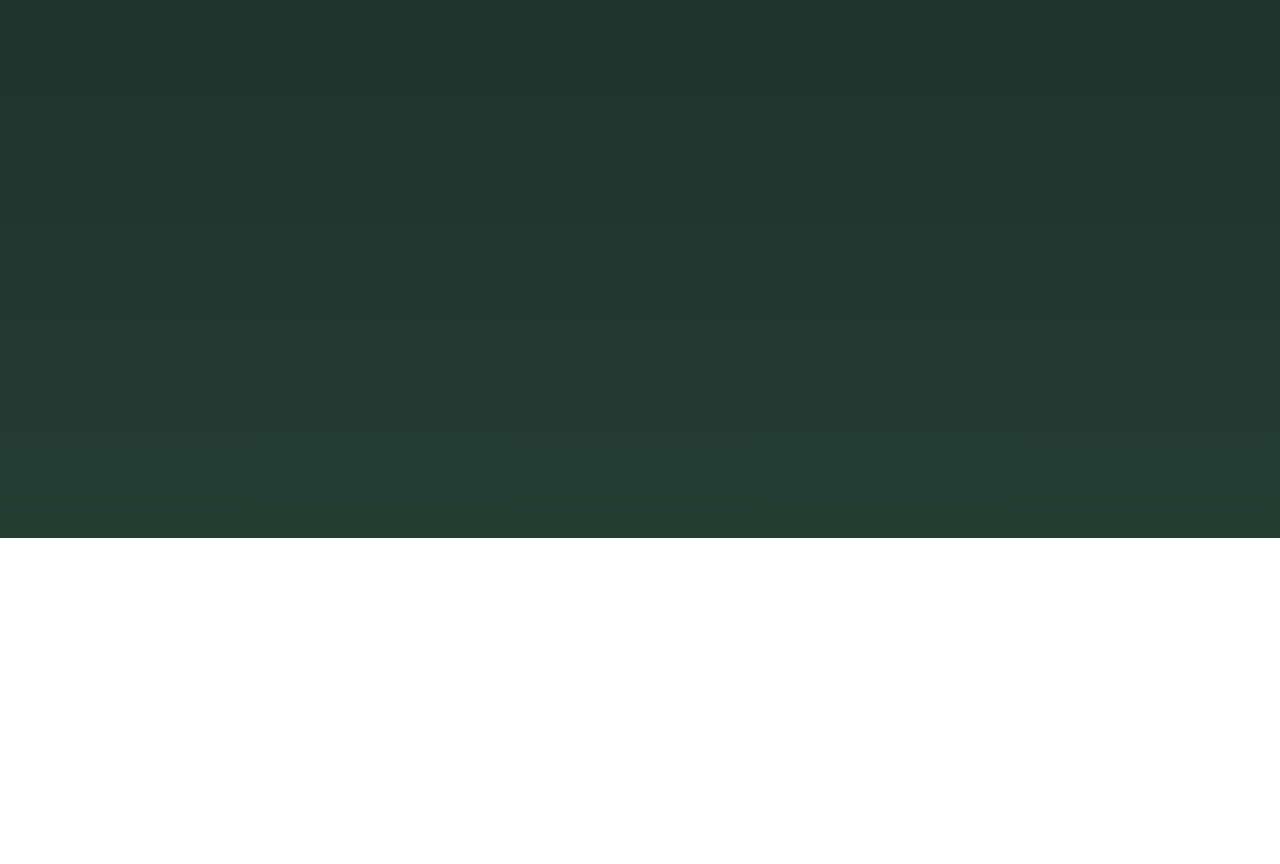
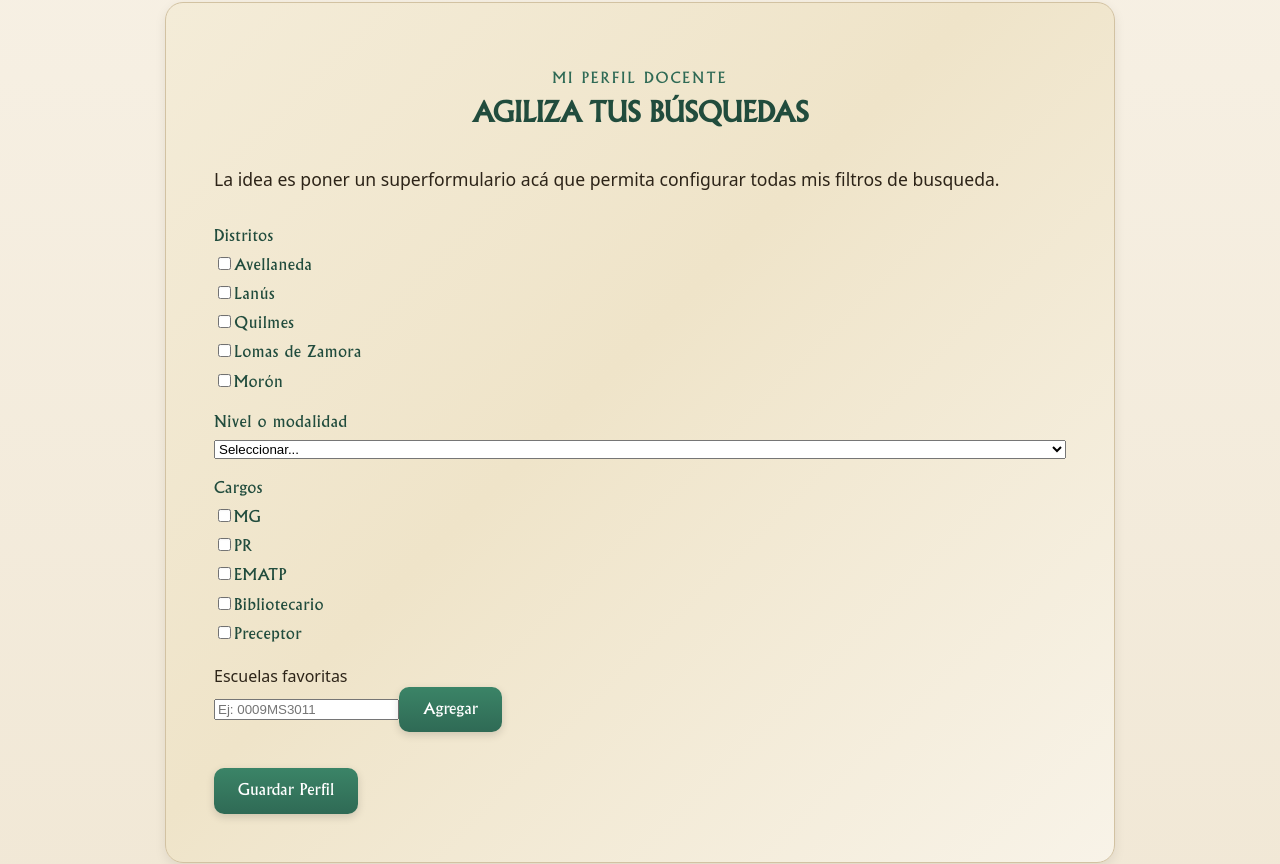
Before and after one commit to alexander5109/TalentoTechReact2026, a React (Vite) app: page /myProfile in a window 1280 px wide. Before the commit this address had no page. Shown: the part 262-1126 px from the top of the page. Before the commit the page ends 800 px from the top, so only its background shows below. Built offline with nearby package versions, Linux system fonts and the light colour scheme.

Commit message:
ok mi perfil

```diff
--- a/src/App.jsx
+++ b/src/App.jsx
@@ -4,7 +4,7 @@ import HomePage from './components/Pages/HomePage/HomePage'
 import OfertasPage from './components/Pages/OfertasPage/OfertasPage'
 import AboutPage from './components/Pages/AboutPage/AboutPage'
 import ContactoPage from './components/Pages/ContactoPage/ContactoPage'
-import MiPerfilPage from './components/Pages/MiPerfilPage/MiPerfilPage'
+import MyProfilePage from './components/Pages/MyProfilePage/MyProfilePage'
 import PendingPostulationsPage from './components/Pages/PendingPostulationsPage/PendingPostulationsPage'
 import OfertaDetallePage from './components/Pages/OfertaDetallePage/OfertaDetallePage'
 
@@ -17,7 +17,7 @@ export default function App() {
 				<Route path="/ofertas/:idOferta" element={<OfertaDetallePage />} />
 				<Route path="/about" element={<AboutPage />} />
 				<Route path="/contacto" element={<ContactoPage />} />
-				<Route path="/miPerfil" element={<MiPerfilPage />} />
+				<Route path="/myProfile" element={<MyProfilePage />} />
 				<Route path="/pendingPostulations" element={<PendingPostulationsPage />} />
 			</Route>
 		</Routes>
--- a/src/components/Header/Header.jsx
+++ b/src/components/Header/Header.jsx
@@ -21,8 +21,8 @@ export default function Header() {
 	else if (location.pathname === "/pendingPostulations") {
 		subtitle = "Mis postulaciones"
 	}
-	else if (location.pathname === "/miPerfil") {
-		subtitle = "Mi perfil"
+	else if (location.pathname === "/myProfile") {
+		subtitle = "Mi perfil docente"
 	}
 	else {
 		subtitle = "Ruta sin cabecera"
--- a/src/components/NavBar/NavBar.jsx
+++ b/src/components/NavBar/NavBar.jsx
@@ -24,7 +24,7 @@ export default function NavBar() {
 				APD Finder
 			</NavLink>
 
-			<div className={styles.links}>
+			<div className={styles.centralLinks}>
 
 				<NavLink
 					to="/"
@@ -55,7 +55,17 @@ export default function NavBar() {
 				</NavLink>
 
 			</div>
-
+			<div className={styles.rightLinks}>
+				<NavLink
+					to="/myProfile"
+					className={({ isActive }) =>
+						isActive
+							? `${styles.pendingButton} ${styles.activePending}`
+							: styles.pendingButton
+					}
+				>
+					👤 Mi Perfil
+				</NavLink>
 				<NavLink
 					to="/pendingPostulations"
 					className={({ isActive }) =>
@@ -66,6 +76,7 @@ export default function NavBar() {
 				>
 					📝 Postulaciones ({pendingPostulations.length})
 				</NavLink>
+			</div>
 
 		</nav>
 	)
--- a/src/components/NavBar/NavBar.module.css
+++ b/src/components/NavBar/NavBar.module.css
@@ -23,12 +23,6 @@
 	opacity: 0.85;
 }
 
-.links {
-	display: flex;
-	flex-wrap: wrap;
-	gap: 0.7rem;
-}
-
 .link {
 	font-family: var(--font-heading);
 	text-decoration: none;
@@ -48,9 +42,16 @@
 	color: var(--text-500);
 }
 
-.rightSection {
+.centralLinks {
 	display: flex;
-	align-items: center;
+	flex-wrap: wrap;
+	gap: 0.7rem;
+}
+
+.rightLinks {
+	display: flex;
+	align-items: right;
+	gap: 0.7rem;
 }
 
 .pendingButton {
--- a/src/components/Pages/ContactoPage/ContactoPage.jsx
+++ b/src/components/Pages/ContactoPage/ContactoPage.jsx
@@ -4,11 +4,22 @@ import PrettyText from "../../common/PrettyText/PrettyText";
 
 import styles from "./ContactoPage.module.css"
 
+import Swal from "sweetalert2"
+
 export default function ContactoPage() {
 
 	function manejarSubmit(e) {
 		e.preventDefault()
-		alert("Mensaje enviado")
+		Swal.fire({
+			title: "Mensaje enviado",
+			text:
+				`Mentira. No se envió nada. \n Salu2`,
+			icon: "success",
+			timer: 1000,
+			showConfirmButton: false,
+			toast: true,
+			position: "center"
+		})
 	}
 
 	return (
--- a/src/components/Pages/MiPerfilPage/MiPerfilPage.jsx
+++ /dev/null
@@ -1,12 +0,0 @@
-
-export default function MiPerfilPage() {
-	return (
-		<>
-			<h1>MiPerfil</h1>
-
-			<h2>
-				La idea es configurar la oblea y/o titulo acá.
-			</h2>
-		</>
-	)
-}
--- /dev/null
+++ b/src/components/Pages/MyProfilePage/MyProfilePage.jsx
@@ -0,0 +1,364 @@
+import TextContainer from "../../common/TextContainer/TextContainer";
+import SectionTitleH3 from "../../common/SectionTitleH3/SectionTitleH3";
+import PrettyText from "../../common/PrettyText/PrettyText";
+
+import styles from "./MyProfilePage.module.css"
+import { useState } from "react";
+
+import Swal from "sweetalert2"
+
+const DISTRITOS = [
+	"Avellaneda",
+	"Lanús",
+	"Quilmes",
+	"Lomas de Zamora",
+	"Morón",
+];
+
+const NIVELES = [
+	"Inicial",
+	"Primaria",
+	"Secundaria",
+	"Especial",
+	"Adultos",
+];
+
+const CARGOS = [
+	"MG",
+	"PR",
+	"EMATP",
+	"Bibliotecario",
+	"Preceptor",
+];
+
+const STORAGE_KEY = "apd-profile";
+
+const DEFAULT_PROFILE = {
+	distritos: [],
+	nivel: "",
+	cargos: [],
+	escuelas: [],
+};
+
+export default function MyProfilePage() {
+
+
+	const [profile, setProfile] = useState(() => {
+		const saved = localStorage.getItem(STORAGE_KEY);
+
+		return saved
+			? JSON.parse(saved)
+			: DEFAULT_PROFILE;
+	});
+
+
+	function manejarSubmit(e) {
+		e.preventDefault();
+
+		localStorage.setItem(
+			STORAGE_KEY,
+			JSON.stringify(profile)
+		);
+
+		Swal.fire({
+			title: "Perfil guardado",
+			text:
+				`Cambios guardados en local storage`,
+			icon: "success",
+			timer: 1000,
+			showConfirmButton: false,
+			toast: true,
+			position: "center"
+		})
+	}
+
+
+	function DistritosSelector({
+		options,
+		selected,
+		onChange
+	}) {
+
+		function toggleDistrito(distrito) {
+
+			if (selected.includes(distrito)) {
+				onChange(
+					selected.filter(x => x !== distrito)
+				);
+				return;
+			}
+
+			if (selected.length >= 3) {
+				Swal.fire({
+					title: "Invalido",
+					text:
+						`Máximo 3 distritos`,
+					icon: "warning",
+					timer: 1000,
+					showConfirmButton: false,
+					toast: true,
+					position: "center"
+				})
+				return;
+			}
+
+			onChange([
+				...selected,
+				distrito
+			]);
+		}
+
+		return (
+			<div className={styles.field}>
+				<label>Distritos</label>
+
+				{
+					options.map(distrito => (
+						<label key={distrito}>
+							<input
+								type="checkbox"
+								checked={selected.includes(distrito)}
+								onChange={() =>
+									toggleDistrito(distrito)
+								}
+							/>
+
+							{distrito}
+						</label>
+					))
+				}
+			</div>
+		);
+	}
+	function NivelesSelector({
+		options,
+		value,
+		onChange
+	}) {
+
+		return (
+			<div className={styles.field}>
+				<label>Nivel o modalidad</label>
+
+				<select
+					value={value}
+					onChange={e => onChange(e.target.value)}
+				>
+					<option value="">
+						Seleccionar...
+					</option>
+
+					{
+						options.map(option => (
+							<option
+								key={option}
+								value={option}
+							>
+								{option}
+							</option>
+						))
+					}
+				</select>
+			</div>
+		);
+	}
+
+	function CargosSelector({
+		options,
+		selected,
+		onChange
+	}) {
+
+		function toggleCargo(cargo) {
+
+			if (selected.includes(cargo)) {
+				onChange(
+					selected.filter(x => x !== cargo)
+				);
+				return;
+			}
+
+			onChange([
+				...selected,
+				cargo
+			]);
+		}
+
+		return (
+			<div className={styles.field}>
+				<label>Cargos</label>
+
+				{
+					options.map(cargo => (
+						<label key={cargo}>
+							<input
+								type="checkbox"
+								checked={selected.includes(cargo)}
+								onChange={() =>
+									toggleCargo(cargo)
+								}
+							/>
+
+							{cargo}
+						</label>
+					))
+				}
+			</div>
+		);
+	}
+
+
+	function EscuelasSelector({
+		schools,
+		onChange
+	}) {
+
+		const [input, setInput] = useState("");
+
+		function agregarEscuela() {
+
+			const value = input.trim();
+
+			if (!value) return;
+
+			if (schools.includes(value))
+				return;
+
+			onChange([
+				...schools,
+				value
+			]);
+
+			setInput("");
+		}
+
+		function eliminarEscuela(codigo) {
+
+			onChange(
+				schools.filter(x => x !== codigo)
+			);
+		}
+
+		return (
+			<div>
+
+				<label className={styles.field}>
+					Escuelas favoritas
+				</label>
+
+				<div>
+
+					<input
+						type="text"
+						placeholder="Ej: 0009MS3011"
+						value={input}
+						onChange={(e) =>
+							setInput(e.target.value)
+						}
+					/>
+
+					<button
+						type="button"
+						onClick={agregarEscuela}
+					>
+						Agregar
+					</button>
+
+				</div>
+
+				<ul>
+					{
+						schools.map(codigo => (
+							<li key={codigo}>
+
+								{codigo}
+
+								<button
+									type="button"
+									onClick={() =>
+										eliminarEscuela(codigo)
+									}
+								>
+									X
+								</button>
+
+							</li>
+						))
+					}
+				</ul>
+
+			</div>
+		);
+	}
+
+
+	return (
+		<>
+			<TextContainer>
+
+				<SectionTitleH3
+					upper="Mi Perfil Docente"
+					lower="Agiliza tus búsquedas"
+				/>
+
+				<PrettyText>
+					La idea es poner un superformulario acá que permita configurar todas mis filtros de busqueda.
+				</PrettyText>
+
+				<form
+					className={styles.form}
+					onSubmit={manejarSubmit}
+				>
+					<DistritosSelector
+						options={DISTRITOS}
+						selected={profile.distritos}
+						onChange={(newDistritos) =>
+							setProfile(prev => ({
+								...prev,
+								distritos: newDistritos
+							}))
+						}
+					/>
+
+					<NivelesSelector
+						options={NIVELES}
+						value={profile.niveles}
+						onChange={(newDistritos) =>
+							setProfile(prev => ({
+								...prev,
+								niveles: newDistritos
+							}))
+						}
+					/>
+
+					<CargosSelector
+						options={CARGOS}
+						selected={profile.cargos}
+						onChange={(newCargos) =>
+							setProfile(prev => ({
+								...prev,
+								cargos: newCargos
+							}))
+						}
+					/>
+
+					<EscuelasSelector
+						schools={profile.escuelas}
+						onChange={(newEscuelas) =>
+							setProfile(prev => ({
+								...prev,
+								escuelas: newEscuelas
+							}))
+						}
+					/>
+
+					<button type="submit">
+						Guardar Perfil
+					</button>
+
+				</form>
+
+			</TextContainer>
+		</>
+	)
+}
--- /dev/null
+++ b/src/components/Pages/MyProfilePage/MyProfilePage.module.css
@@ -0,0 +1,68 @@
+.form {
+	display: flex;
+	flex-direction: column;
+	gap: 1.25rem;
+	margin-top: 2rem;
+}
+
+.field {
+	display: flex;
+	flex-direction: column;
+	gap: 0.45rem;
+}
+
+.field label {
+	font-family: var(--font-heading);
+	font-size: 1rem;
+	color: var(--green-800);
+	letter-spacing: 0.5px;
+}
+
+.field input,
+.field textarea {
+	padding: 0.9rem 1rem;
+	font-size: 1rem;
+	font-family: inherit;
+	color: var(--green-800);
+	background: var(--bg-panel-soft);
+	border: 1px solid var(--border-input);
+	border-radius: var(--radius-sm);
+	box-shadow: inset 0 1px 3px rgba(0, 0, 0, 0.08);
+	transition: border-color 0.2s ease, box-shadow 0.2s ease, transform 0.1s ease;
+}
+
+.field input:focus,
+.field textarea:focus {
+	outline: none;
+	border-color: var(--green-600);
+	box-shadow: 0 0 0 3px rgba(46, 110, 86, 0.15), inset 0 1px 3px rgba(0, 0, 0, 0.08);
+}
+
+.field textarea {
+	resize: vertical;
+	min-height: 140px;
+}
+
+.form button {
+	align-self: flex-start;
+	padding: 0.8rem 1.5rem;
+	font-size: 1rem;
+	font-family: var(--font-heading);
+	color: white;
+	background: var(--bg-button-primary);
+	border: none;
+	border-radius: var(--radius-sm);
+	cursor: pointer;
+	box-shadow: 0 3px 8px rgba(0, 0, 0, 0.15);
+	transition: transform 0.15s ease, box-shadow 0.2s ease, filter 0.2s ease;
+}
+
+.form button:hover {
+	transform: translateY(-2px);
+	filter: brightness(1.05);
+	box-shadow: 0 6px 14px rgba(0, 0, 0, 0.18);
+}
+
+.form button:active {
+	transform: translateY(0);
+}
--- a/src/components/Pages/PendingPostulationsPage/PendingPostulationsPage.jsx
+++ b/src/components/Pages/PendingPostulationsPage/PendingPostulationsPage.jsx
@@ -6,6 +6,8 @@ import SectionTitle from "../../common/SectionTitle/SectionTitle"
 import TextContainer from "../../common/TextContainer/TextContainer"
 
 import styles from "./PendingPostulationsPage.module.css"
+
+import Swal from "sweetalert2"
 
 export default function PendingPostulationsPage() {
 
@@ -60,7 +62,18 @@ export default function PendingPostulationsPage() {
 									className={styles.confirmButton}
 
 									onClick={() => {
-										alert("Postulaciones enviadas")
+
+										Swal.fire({
+											title: "Exito",
+											text:
+												`Postulaciones enviadas`,
+											icon: "success",
+											timer: 1000,
+											showConfirmButton: false,
+											toast: true,
+											position: "center"
+										})
+
 										clearPendingPostulations()
 									}}
 								>
```
Lines whose indentation alone changed are shown as unchanged.
